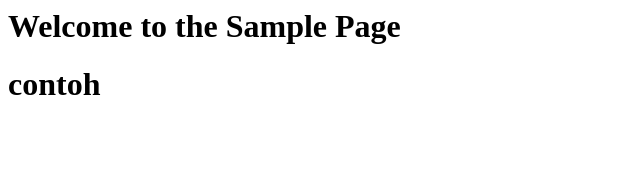
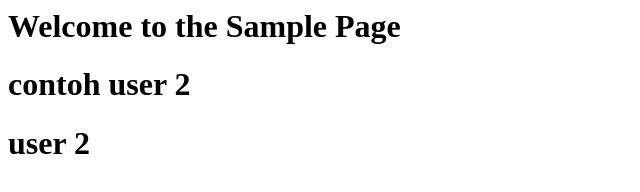
Before and after one commit to Faauziah/git-remote, a plain HTML site: page index.html in a window 1280 px wide. Shown: the whole page, without its empty margins (0-640 px from the left). Drawn offline with Linux system fonts and the light colour scheme.

Commit message:
add contoh user 2- user 2

```diff
--- a/index.html
+++ b/index.html
@@ -3,6 +3,8 @@
     <title>Sample Page</title>
     <body>
     <h1>Welcome to the Sample Page</h1>
-    <h1>contoh</h1>
+    <h1>contoh user 2</h1>
+    <h1>user 2</h1>
+    <h1></h1>
     </body>
 </html>
```
